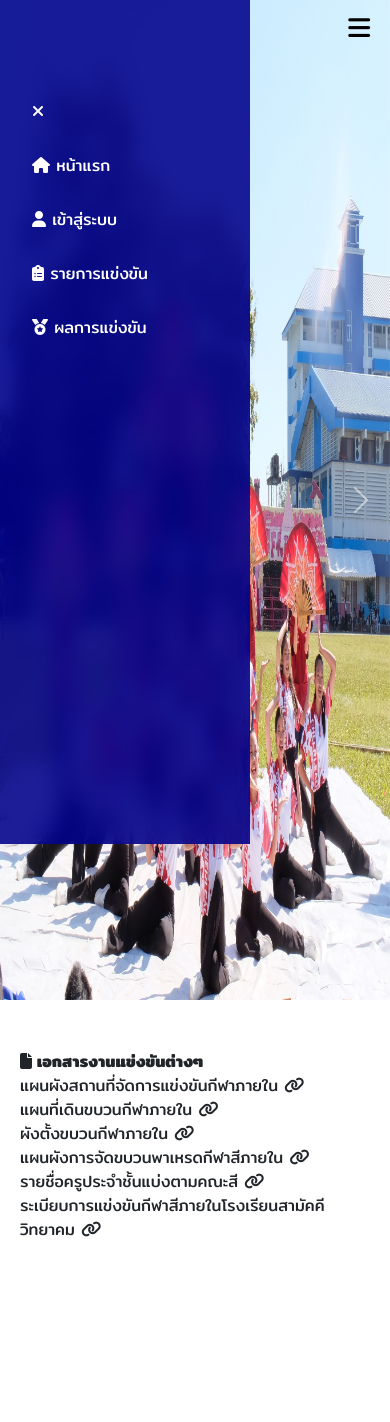
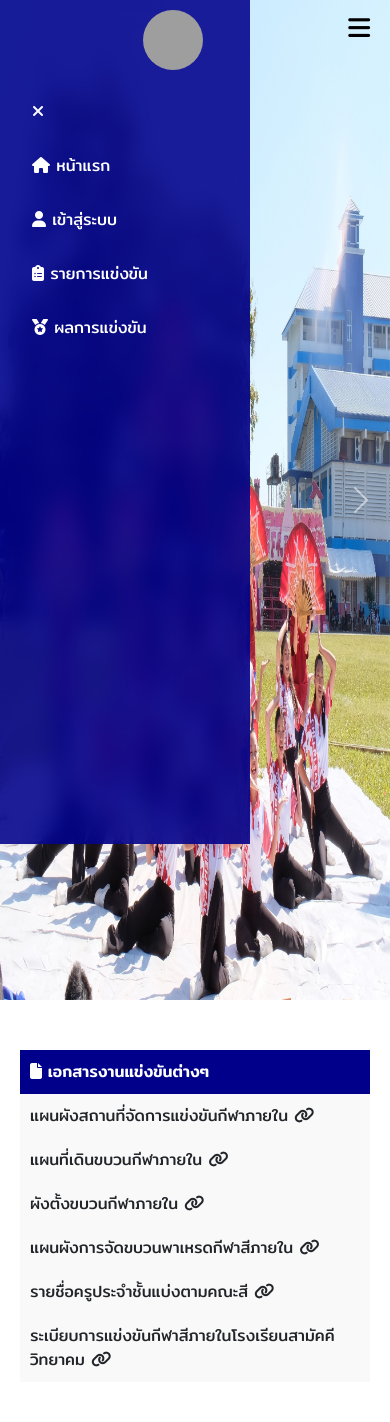
Before and after one commit to bluemzzn/sport-day-real-, a PHP site: page / in a window 390 px wide. Before the commit the page ends 1237 px from the top, so only its background shows below. Run offline with PHP 8.4, Linux system fonts and the light colour scheme; some libraries are stand-ins or nearby versions; grey boxes are pictures that could not be loaded.

Commit message:
Update styles.css

```diff
--- a/styles.css
+++ b/styles.css
@@ -25,6 +25,10 @@ nav.sticky{
     box-shadow: 3px 3px 5px rgba(0, 0, 0, 0.1);
 
     .title p{
+        color: white;
+    }
+
+    .bar-icon{
         color: white;
     }
 }
@@ -76,7 +80,7 @@ nav.sticky{
 }
 
 .title p{
-	color: black;
+    color: black;
 }
 
 .search{
@@ -157,11 +161,10 @@ nav.sticky{
 	border: none;
 	background-color: darkblue;
 	height: 40px;
-	font-weight: 500;
 	transition: 0.5s ease;
 	margin-right: 50px;
     font-family: "Mitr", sans-serif;
-
+    font-weight: 400;
 }
 
 .btn:hover{
@@ -255,7 +258,12 @@ nav.sticky{
         color: black;
     }
 
-    .logo {
+    .logo img{
+        display: flex;
+        top: 0;
+        left: 0;
+    }
+    .logo span{
         display: none;
     }
 
@@ -400,27 +408,34 @@ nav.sticky{
     margin-top: 30px;
     padding: 20px;
 }
-.nd-menu ul{
-    display: flex;
-    justify-content: center;
+
+table {
+    width: 100%;
+    border-collapse: collapse;
+    border-radius: 10px;
+}
+
+th, td {
+   border: 2px solid darkblue;
+    padding: 10px;
+    text-align: left;
 
 }
 
-.nd-menu li{
-    list-style: none;
-    margin-right: 25px;
+th {
+    background-color: darkblue;
+    color: white; /* Optional: style for header */
+    font-weight: 500;
+    padding: 10px;
+
 }
 
-.nd-menu li a{
-    text-decoration: none;
-    background-color: darkblue;
-    color: white;
-    padding: 10px;
-    border-radius: 30px;
+td{
+    background-color: #f9f9f9;
     transition: 0.4s ease;
+    cursor: pointer;
 }
 
-.nd-menu li a:hover{
-    background-color: skyblue;
-    color: black;
+td:hover{
+    background-color: #e1e1e1;
 }
```
